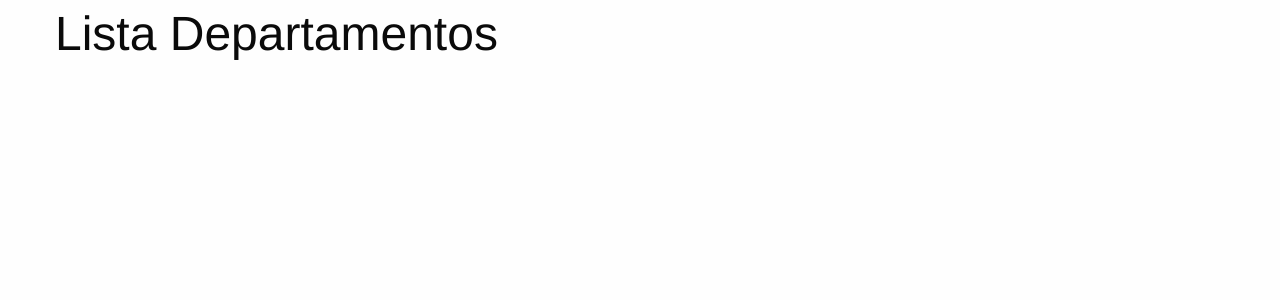
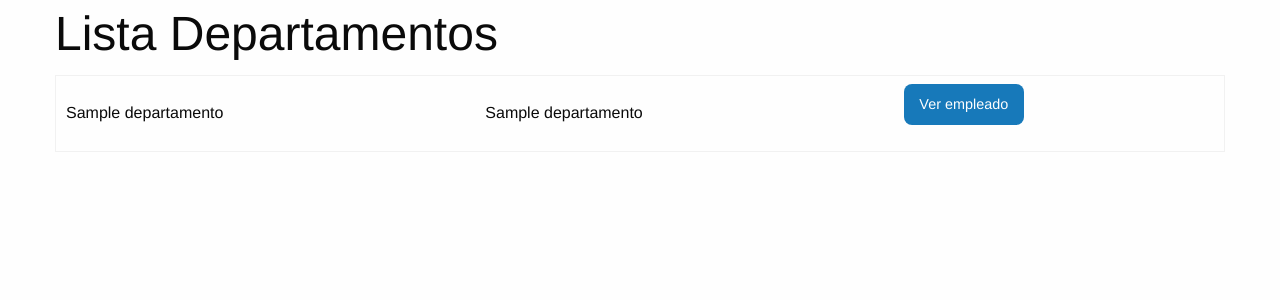
Before and after one commit to rauljr87/practica-empleado, a Django app: page /lista_departamento/ in a window 1280 px wide. Shown: the part 55-355 px from the top of the page. Run offline with Django 4.2, Linux system fonts and the light colour scheme; tables that the repository leaves empty hold one stand-in row (values such as "Sample post"); some libraries are stand-ins or nearby versions.

Commit message:
template lista_departamento.html
- se genera tabla para info

```diff
--- a/departamento/views.py
+++ b/departamento/views.py
@@ -15,6 +15,8 @@ from django.views.generic import ListView
 class DepartamentoListView(ListView):
     template_name = "departamento/lista_departmento.html"
     model = Departamento
+    # variable
+    context_object_name = 'departamentos'
 
 
 
--- a/templates/departamento/lista_departmento.html
+++ b/templates/departamento/lista_departmento.html
@@ -13,6 +13,25 @@
     <div class="grid-container">
         <div class="grid-x">
             <h1 class="cell">Lista Departamentos</h1>
+
+            <div class="cell">
+                <table>
+                    <tbody>
+
+                        <!-- variable departamentos declarada en DepartamentoListView, reemplaza a object_list -->
+                        {% for departamento in departamentos %}
+                        <tr>
+                            <td>{{ departamento.name }}</td>
+                            <td>{{ departamento.short_name }}</td>
+                            <td>
+                                <a class="button primary" style="border-radius: 8px" href="#">Ver empleado</a>
+                            </td>
+                        </tr>
+                        {% endfor %}
+
+                    </tbody>
+                </table>
+            </div>
         </div>
     </div>
 
```
